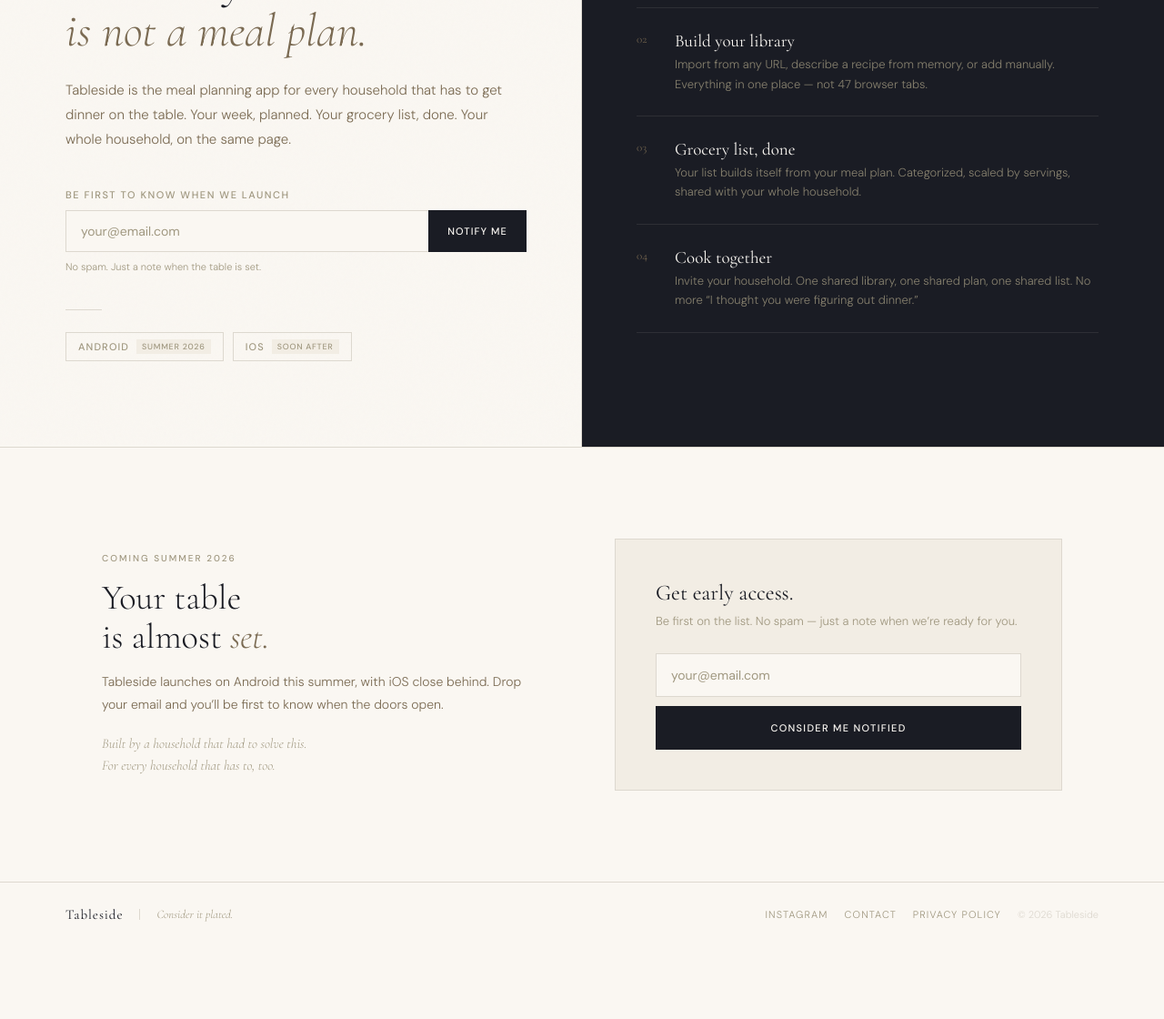
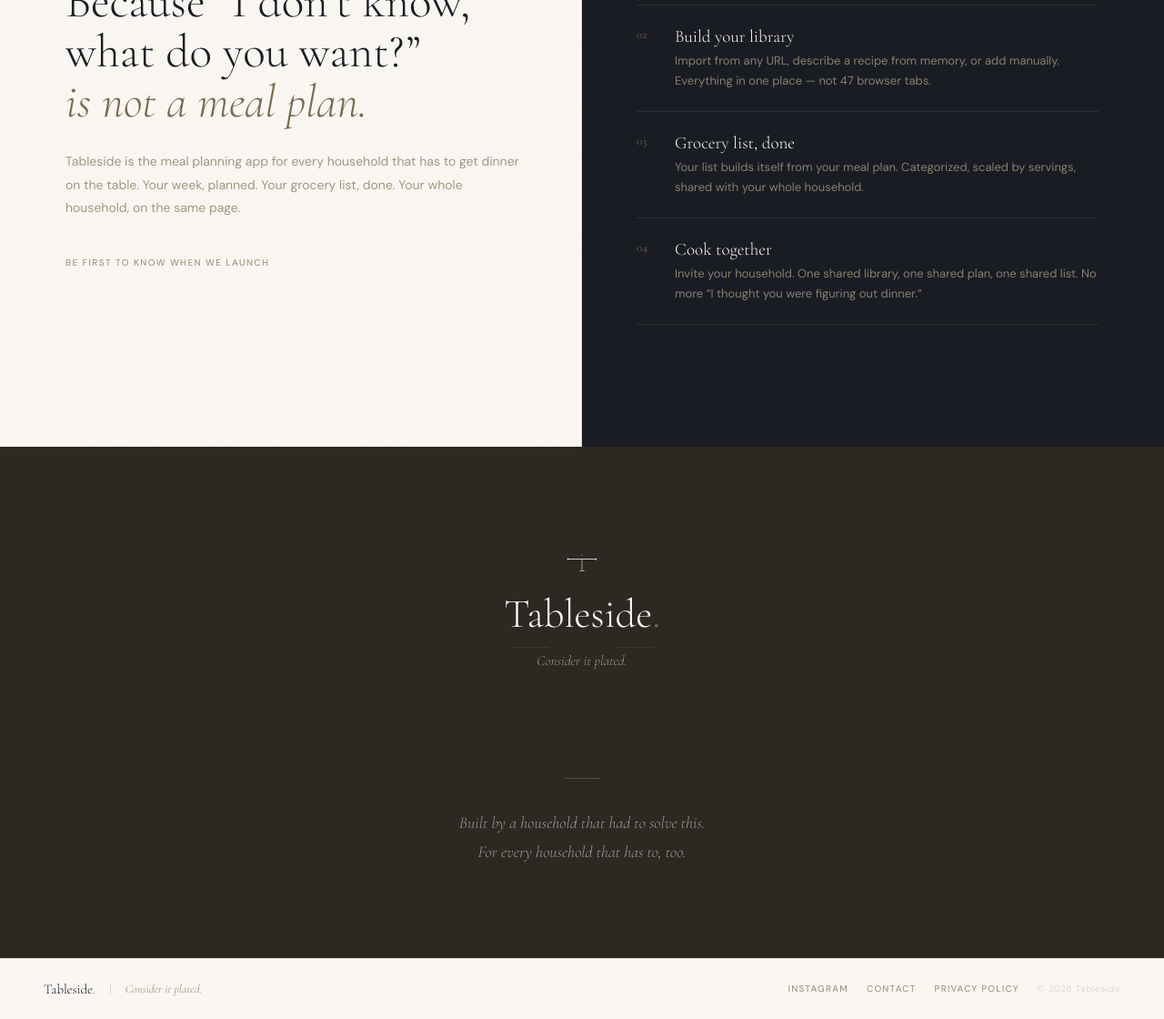
Before and after one commit to stephanierella1/tableside-landing, a plain HTML site: page index.html in a window 1280 px wide. Shown: the part 311-1431 px from the top of the page at 91% size. Before the commit the page ends 1351 px from the top, so only its background shows below. Drawn offline with nearby package versions, Linux system fonts and the light colour scheme.

Commit message:
Update index.html

```diff
--- a/index.html
+++ b/index.html
@@ -10,13 +10,14 @@
   <meta property="og:url" content="https://jointableside.app" />
   <link rel="preconnect" href="https://fonts.googleapis.com" />
   <link rel="preconnect" href="https://fonts.gstatic.com" crossorigin />
-  <link href="https://fonts.googleapis.com/css2?family=Cormorant+Garamond:ital,wght@0,300;0,400;0,600;1,300;1,400&family=DM+Sans:wght@300;400;500&display=swap" rel="stylesheet" />
+  <link href="https://fonts.googleapis.com/css2?family=Cormorant+Garamond:ital,wght@0,300;0,400;1,300;1,400&family=DM+Sans:wght@400;500&display=swap" rel="stylesheet" />
   <style>
     *, *::before, *::after { box-sizing: border-box; margin: 0; padding: 0; }
 
     :root {
       --ink:     #1A1C24;
       --linen:   #FAF7F2;
+      --walnut:  #2C2822;
       --stone:   #A09880;
       --wood:    #7A6A52;
       --border:  #DDD8CF;
@@ -29,7 +30,7 @@
       background: var(--linen);
       color: var(--ink);
       font-family: 'DM Sans', sans-serif;
-      font-weight: 300;
+      font-weight: 400;
       overflow-x: hidden;
       width: 100%;
     }
@@ -49,25 +50,36 @@
 
     /* ── NAV ── */
     nav {
-      padding: 24px 48px;
+      padding: 20px 48px;
       display: flex;
       align-items: center;
       justify-content: space-between;
       border-bottom: 1px solid var(--border);
-      background: rgba(250,247,242,0.9);
+      background: rgba(250,247,242,0.92);
       backdrop-filter: blur(8px);
       position: sticky;
       top: 0;
       z-index: 100;
     }
+    .nav-brand {
+      display: flex;
+      align-items: center;
+      gap: 10px;
+      text-decoration: none;
+    }
+    .nav-monogram {
+      width: 22px;
+      height: 22px;
+      flex-shrink: 0;
+    }
     .nav-wordmark {
       font-family: 'Cormorant Garamond', serif;
-      font-size: 22px;
-      font-weight: 400;
-      letter-spacing: 0.06em;
+      font-size: 20px;
+      font-weight: 300;
+      letter-spacing: -0.01em;
       color: var(--ink);
-      text-decoration: none;
     }
+    .nav-wordmark .period { color: var(--wood); }
     .nav-right { display: flex; align-items: center; gap: 28px; }
     .nav-tagline {
       font-family: 'Cormorant Garamond', serif;
@@ -76,9 +88,9 @@
       color: var(--stone);
     }
     .nav-ig {
-      font-size: 11px;
+      font-size: 10px;
       font-weight: 500;
-      letter-spacing: 0.12em;
+      letter-spacing: 0.14em;
       text-transform: uppercase;
       color: var(--wood);
       text-decoration: none;
@@ -92,7 +104,7 @@
     .hero {
       display: grid;
       grid-template-columns: 1fr 1fr;
-      min-height: calc(100vh - 73px);
+      min-height: calc(100vh - 63px);
       width: 100%;
     }
     .hero-left {
@@ -119,12 +131,12 @@
       top: -100px; right: -100px;
       width: 340px; height: 340px;
       border-radius: 50%;
-      background: radial-gradient(circle, rgba(122,106,82,0.1) 0%, transparent 70%);
+      background: radial-gradient(circle, rgba(122,106,82,0.08) 0%, transparent 70%);
       pointer-events: none;
     }
 
     .eyebrow {
-      font-size: 11px;
+      font-size: 10px;
       font-weight: 500;
       letter-spacing: 0.18em;
       text-transform: uppercase;
@@ -135,7 +147,7 @@
     }
     .hero-headline {
       font-family: 'Cormorant Garamond', serif;
-      font-size: clamp(36px, 4vw, 60px);
+      font-size: clamp(36px, 4vw, 58px);
       font-weight: 300;
       line-height: 1.08;
       margin-bottom: 24px;
@@ -144,113 +156,45 @@
     }
     .hero-headline em { font-style: italic; color: var(--wood); }
     .hero-body {
-      font-size: 15px;
-      line-height: 1.8;
-      color: var(--wood);
+      font-size: 14px;
+      line-height: 1.85;
+      color: var(--stone);
       margin-bottom: 40px;
       opacity: 0;
       animation: fadeUp 0.7s 0.4s forwards;
     }
 
-    .email-block { opacity: 0; animation: fadeUp 0.7s 0.55s forwards; }
+    /* Beehiiv form wrapper */
+    .email-block {
+      opacity: 0;
+      animation: fadeUp 0.7s 0.55s forwards;
+    }
     .email-label {
       display: block;
-      font-size: 11px;
+      font-size: 10px;
       font-weight: 500;
       letter-spacing: 0.14em;
       text-transform: uppercase;
       color: var(--stone);
-      margin-bottom: 10px;
-    }
-    .email-row { display: flex; }
-    .email-input {
-      flex: 1;
-      min-width: 0;
-      height: 46px;
-      padding: 0 16px;
-      font-family: 'DM Sans', sans-serif;
-      font-size: 14px;
-      color: var(--ink);
-      background: var(--linen);
-      border: 1px solid var(--border);
-      border-right: none;
-      outline: none;
-      transition: border-color 0.2s;
-    }
-    .email-input::placeholder { color: var(--stone); }
-    .email-input:focus { border-color: var(--wood); }
-    .email-btn {
-      height: 46px;
-      padding: 0 20px;
-      background: var(--ink);
-      color: var(--linen);
-      font-family: 'DM Sans', sans-serif;
-      font-size: 11px;
-      font-weight: 500;
-      letter-spacing: 0.1em;
-      text-transform: uppercase;
-      border: 1px solid var(--ink);
-      cursor: pointer;
-      white-space: nowrap;
-      transition: background 0.2s;
-    }
-    .email-btn:hover { background: var(--wood); border-color: var(--wood); }
-    .email-fine { font-size: 11px; color: var(--stone); margin-top: 9px; }
-    .email-success {
-      display: none;
-      font-family: 'Cormorant Garamond', serif;
-      font-size: 17px;
-      font-style: italic;
-      color: var(--wood);
-      margin-top: 10px;
+      margin-bottom: 12px;
     }
 
-    .hero-divider {
-      width: 40px; height: 1px;
-      background: var(--border);
-      margin: 40px 0 24px;
-      opacity: 0;
-      animation: fadeUp 0.7s 0.65s forwards;
-    }
-    .badges {
-      display: flex;
-      gap: 10px;
-      flex-wrap: wrap;
-      opacity: 0;
-      animation: fadeUp 0.7s 0.7s forwards;
-    }
-    .badge {
-      display: flex;
-      align-items: center;
-      gap: 8px;
-      padding: 7px 13px;
-      border: 1px solid var(--border);
-    }
-    .badge-text {
-      font-size: 11px;
-      font-weight: 500;
-      letter-spacing: 0.1em;
-      text-transform: uppercase;
-      color: var(--stone);
-    }
-    .badge-soon {
-      font-size: 9px;
-      font-weight: 500;
-      letter-spacing: 0.08em;
-      text-transform: uppercase;
-      color: var(--stone);
-      background: var(--surface);
-      padding: 2px 6px;
+    /* Override Beehiiv embed styles to match brand */
+    [data-beehiiv-form] iframe,
+    .beehiiv-embed-wrapper {
+      width: 100% !important;
     }
 
-    /* hero right */
+
+
+    /* hero right — feature list */
     .feature-list {
       list-style: none;
       opacity: 0;
       animation: fadeUp 0.7s 0.35s forwards;
     }
     .feature-item {
-      padding: 24px 0;
+      padding: 22px 0;
       border-bottom: 1px solid rgba(221,216,207,0.1);
       display: grid;
       grid-template-columns: 26px 1fr;
@@ -261,128 +205,92 @@
     .feature-num {
       font-family: 'Cormorant Garamond', serif;
       font-size: 13px;
+      font-weight: 300;
       color: var(--wood);
       padding-top: 2px;
     }
     .feature-title {
       font-family: 'Cormorant Garamond', serif;
       font-size: 19px;
-      font-weight: 400;
+      font-weight: 300;
       color: var(--linen);
-      margin-bottom: 4px;
+      margin-bottom: 5px;
     }
     .feature-desc {
       font-size: 13px;
-      line-height: 1.65;
+      line-height: 1.7;
       color: rgba(160,152,128,0.8);
     }
 
-    /* ── CTA ── */
-    .cta-section { padding: 100px 0; border-top: 1px solid var(--border); }
-    .inner { max-width: 1200px; margin: 0 auto; padding: 0 72px; }
-    .cta-layout {
-      display: grid;
-      grid-template-columns: 1fr 1fr;
-      gap: 72px;
+    /* ── CLOSING ── */
+    .closing {
+      background: var(--walnut);
+      padding: 100px 72px;
+      display: flex;
+      flex-direction: column;
       align-items: center;
+      text-align: center;
+      width: 100%;
     }
-    .section-label {
-      font-size: 10px;
-      font-weight: 500;
-      letter-spacing: 0.2em;
-      text-transform: uppercase;
-      color: var(--stone);
-      margin-bottom: 16px;
-      display: block;
+
+    /* Stacked lockup SVG inline */
+    .closing-lockup {
+      width: 280px;
+      max-width: 80vw;
+      margin-bottom: 40px;
+      opacity: 0;
+      animation: fadeUp 0.7s 0.1s forwards;
     }
-    .cta-headline {
+    .closing-lockup .cor {
       font-family: 'Cormorant Garamond', serif;
-      font-size: clamp(32px, 3vw, 50px);
       font-weight: 300;
-      line-height: 1.1;
-      margin-bottom: 16px;
     }
-    .cta-headline em { font-style: italic; color: var(--wood); }
-    .cta-body { font-size: 14px; line-height: 1.8; color: var(--wood); margin-bottom: 18px; }
-    .cta-story {
+    .closing-lockup .cor-it {
       font-family: 'Cormorant Garamond', serif;
-      font-size: 15px;
+      font-weight: 300;
       font-style: italic;
-      color: var(--stone);
-      line-height: 1.6;
     }
-    .cta-card {
-      background: var(--surface);
-      padding: 44px;
-      border: 1px solid var(--border);
+
+    .closing-divider {
+      width: 40px; height: 1px;
+      background: rgba(221,216,207,0.2);
+      margin-bottom: 32px;
+      opacity: 0;
+      animation: fadeUp 0.7s 0.2s forwards;
     }
-    .cta-card-title {
+
+    .closing-body {
       font-family: 'Cormorant Garamond', serif;
-      font-size: 24px;
-      font-weight: 400;
-      color: var(--ink);
-      margin-bottom: 7px;
-    }
-    .cta-card-sub { font-size: 13px; color: var(--stone); margin-bottom: 24px; line-height: 1.6; }
-    .cta-col { display: flex; flex-direction: column; gap: 10px; }
-    .cta-input {
-      width: 100%;
-      height: 48px;
-      padding: 0 16px;
-      font-family: 'DM Sans', sans-serif;
-      font-size: 14px;
-      color: var(--ink);
-      background: var(--linen);
-      border: 1px solid var(--border);
-      outline: none;
-      transition: border-color 0.2s;
-    }
-    .cta-input::placeholder { color: var(--stone); }
-    .cta-input:focus { border-color: var(--wood); }
-    .cta-btn {
-      width: 100%;
-      height: 48px;
-      background: var(--ink);
-      color: var(--linen);
-      font-family: 'DM Sans', sans-serif;
-      font-size: 11px;
-      font-weight: 500;
-      letter-spacing: 0.12em;
-      text-transform: uppercase;
-      border: none;
-      cursor: pointer;
-      transition: background 0.2s;
-    }
-    .cta-btn:hover { background: var(--wood); }
-    .cta-success {
-      display: none;
-      font-family: 'Cormorant Garamond', serif;
-      font-size: 18px;
+      font-size: clamp(15px, 2vw, 18px);
       font-style: italic;
-      color: var(--wood);
-      text-align: center;
-      padding: 14px 0;
-      line-height: 1.5;
+      font-weight: 300;
+      color: rgba(250,247,242,0.55);
+      line-height: 1.8;
+      max-width: 480px;
+      opacity: 0;
+      animation: fadeUp 0.7s 0.3s forwards;
     }
 
     /* ── FOOTER ── */
     footer {
       border-top: 1px solid var(--border);
-      padding: 26px 72px;
+      padding: 24px 48px;
       display: flex;
       align-items: center;
       justify-content: space-between;
       flex-wrap: wrap;
       gap: 14px;
+      background: var(--linen);
     }
-    .footer-left { display: flex; align-items: center; gap: 18px; }
+    .footer-left { display: flex; align-items: center; gap: 16px; }
     .footer-wordmark {
       font-family: 'Cormorant Garamond', serif;
       font-size: 15px;
-      font-weight: 400;
-      letter-spacing: 0.06em;
+      font-weight: 300;
+      letter-spacing: -0.01em;
       color: var(--ink);
     }
+    .footer-wordmark .period { color: var(--wood); }
     .footer-sep { width: 1px; height: 12px; background: var(--border); }
     .footer-tagline {
       font-family: 'Cormorant Garamond', serif;
@@ -390,17 +298,18 @@
       font-style: italic;
       color: var(--stone);
     }
-    .footer-right { display: flex; align-items: center; gap: 18px; flex-wrap: wrap; }
+    .footer-right { display: flex; align-items: center; gap: 20px; flex-wrap: wrap; }
     .footer-link {
-      font-size: 11px;
-      letter-spacing: 0.1em;
+      font-size: 10px;
+      font-weight: 500;
+      letter-spacing: 0.12em;
       text-transform: uppercase;
       color: var(--stone);
       text-decoration: none;
       transition: color 0.2s;
     }
     .footer-link:hover { color: var(--ink); }
-    .footer-copy { font-size: 11px; color: var(--border); }
+    .footer-copy { font-size: 10px; color: var(--border); letter-spacing: 0.06em; }
 
     /* ── ANIMATIONS ── */
     @keyframes fadeUp {
@@ -417,18 +326,11 @@
       .hero-left { padding: 56px 24px; border-right: none; border-bottom: 1px solid var(--border); }
       .hero-right { padding: 56px 24px; }
 
-      .inner { padding: 0 24px; }
-
-      .cta-section { padding: 72px 0; }
-      .cta-layout { grid-template-columns: 1fr; gap: 48px; }
+      .closing { padding: 72px 24px; }
 
       footer { padding: 24px; justify-content: center; text-align: center; }
-    }
-
-    @media (max-width: 540px) {
-      .email-row { flex-direction: column; }
-      .email-input { border-right: 1px solid var(--border); border-bottom: none; }
-      .email-btn { height: 44px; }
+      .footer-left { justify-content: center; }
+      .footer-right { justify-content: center; }
     }
   </style>
 </head>
@@ -436,7 +338,18 @@
 <div class="page">
 
   <nav>
-    <a href="/" class="nav-wordmark">Tableside</a>
+    <a href="/" class="nav-brand">
+      <!-- Monogram mark -->
+      <svg class="nav-monogram" viewBox="0 0 200 200" xmlns="http://www.w3.org/2000/svg" aria-hidden="true">
+        <rect x="18" y="82" width="164" height="4" fill="#1A1C24"/>
+        <rect x="18" y="78" width="3" height="14" fill="#1A1C24"/>
+        <rect x="179" y="78" width="3" height="14" fill="#1A1C24"/>
+        <rect x="98.5" y="86" width="3" height="64" fill="#1A1C24"/>
+        <rect x="86" y="150" width="28" height="3" fill="#1A1C24"/>
+        <circle cx="100" cy="62" r="4" fill="#7A6A52"/>
+      </svg>
+      <span class="nav-wordmark">Tableside<span class="period">.</span></span>
+    </a>
     <div class="nav-right">
       <span class="nav-tagline">Consider it plated.</span>
       <a href="https://instagram.com/tableside_app" target="_blank" rel="noopener" class="nav-ig">@tableside_app</a>
@@ -457,20 +370,11 @@
         <p class="hero-body">Tableside is the meal planning app for every household that has to get dinner on the table. Your week, planned. Your grocery list, done. Your whole household, on the same page.</p>
 
         <div class="email-block">
-          <label class="email-label" for="hero-email">Be first to know when we launch</label>
-          <div class="email-row">
-            <input type="email" id="hero-email" class="email-input" placeholder="your@email.com" autocomplete="email" />
-            <button class="email-btn" onclick="handleHero()">Notify me</button>
-          </div>
-          <p class="email-fine">No spam. Just a note when the table is set.</p>
-          <p class="email-success" id="hero-success">Your table is almost set. We&rsquo;ll be in touch.</p>
+          <span class="email-label">Be first to know when we launch</span>
+          <script async src="https://subscribe-forms.beehiiv.com/v3/loader.js" data-beehiiv-form="14cb9dae-9286-49c0-997a-4176cca4bb17"></script>
         </div>
 
-        <div class="hero-divider"></div>
-        <div class="badges">
-          <div class="badge"><span class="badge-text">Android</span><span class="badge-soon">Summer 2026</span></div>
-          <div class="badge"><span class="badge-text">iOS</span><span class="badge-soon">Soon after</span></div>
-        </div>
+
       </div>
 
       <div class="hero-right">
@@ -507,36 +411,53 @@
       </div>
     </section>
 
-    <!-- CTA -->
-    <div class="section-wrap">
-      <section class="cta-section">
-        <div class="inner">
-          <div class="cta-layout">
-            <div>
-              <span class="section-label">Coming Summer 2026</span>
-              <h2 class="cta-headline">Your table<br>is almost <em>set.</em></h2>
-              <p class="cta-body">Tableside launches on Android this summer, with iOS close behind. Drop your email and you&rsquo;ll be first to know when the doors open.</p>
-              <p class="cta-story">Built by a household that had to solve this.<br>For every household that has to, too.</p>
-            </div>
-            <div class="cta-card">
-              <h3 class="cta-card-title">Get early access.</h3>
-              <p class="cta-card-sub">Be first on the list. No spam &mdash; just a note when we&rsquo;re ready for you.</p>
-              <div class="cta-col" id="cta-form">
-                <input type="email" id="cta-email" class="cta-input" placeholder="your@email.com" autocomplete="email" />
-                <button class="cta-btn" onclick="handleCta()">Consider me notified</button>
-              </div>
-              <p class="cta-success" id="cta-success">Your table is almost set.<br>We&rsquo;ll be in touch.</p>
-            </div>
-          </div>
-        </div>
-      </section>
-    </div>
+    <!-- CLOSING -->
+    <section class="closing">
+      <!-- Stacked lockup: monogram + wordmark + tagline -->
+      <svg class="closing-lockup" viewBox="0 0 400 320" xmlns="http://www.w3.org/2000/svg" aria-label="Tableside. Consider it plated.">
+        <!-- Monogram centered at top -->
+        <g transform="translate(172, 10) scale(0.28)">
+          <rect x="18" y="82" width="164" height="4" fill="#FAF7F2"/>
+          <rect x="18" y="78" width="3" height="14" fill="#FAF7F2"/>
+          <rect x="179" y="78" width="3" height="14" fill="#FAF7F2"/>
+          <rect x="98.5" y="86" width="3" height="64" fill="#FAF7F2"/>
+          <rect x="86" y="150" width="28" height="3" fill="#FAF7F2"/>
+          <circle cx="100" cy="62" r="4" fill="#7A6A52"/>
+        </g>
+        <!-- Wordmark -->
+        <text x="200" y="140"
+          font-family="'Cormorant Garamond', Garamond, serif"
+          font-size="64"
+          font-weight="300"
+          fill="#FAF7F2"
+          text-anchor="middle"
+          letter-spacing="-0.3">Tableside<tspan fill="#7A6A52">.</tspan></text>
+        <!-- Flanking rules -->
+        <line x1="88" y1="172" x2="148" y2="172" stroke="rgba(122,106,82,0.35)" stroke-width="1"/>
+        <line x1="252" y1="172" x2="312" y2="172" stroke="rgba(122,106,82,0.35)" stroke-width="1"/>
+        <!-- Tagline -->
+        <text x="200" y="200"
+          font-family="'Cormorant Garamond', Garamond, serif"
+          font-size="22"
+          font-weight="300"
+          font-style="italic"
+          fill="#A09880"
+          text-anchor="middle">Consider it plated.</text>
+      </svg>
+
+      <div class="closing-divider"></div>
+
+      <p class="closing-body">
+        Built by a household that had to solve this.<br>
+        For every household that has to, too.
+      </p>
+    </section>
 
   </main>
 
   <footer>
     <div class="footer-left">
-      <span class="footer-wordmark">Tableside</span>
+      <span class="footer-wordmark">Tableside<span class="period">.</span></span>
       <div class="footer-sep"></div>
       <span class="footer-tagline">Consider it plated.</span>
     </div>
@@ -549,32 +470,5 @@
   </footer>
 
 </div>
-<script>
-  function handleHero() {
-    const input = document.getElementById('hero-email');
-    const success = document.getElementById('hero-success');
-    if (!input.value || !input.value.includes('@')) {
-      input.style.borderColor = '#C62828';
-      setTimeout(() => input.style.borderColor = '', 1500);
-      return;
-    }
-    document.querySelector('.email-row').style.display = 'none';
-    document.querySelector('.email-fine').style.display = 'none';
-    success.style.display = 'block';
-  }
-
-  function handleCta() {
-    const input = document.getElementById('cta-email');
-    const form = document.getElementById('cta-form');
-    const success = document.getElementById('cta-success');
-    if (!input.value || !input.value.includes('@')) {
-      input.style.borderColor = '#C62828';
-      setTimeout(() => input.style.borderColor = '', 1500);
-      return;
-    }
-    form.style.display = 'none';
-    success.style.display = 'block';
-  }
-</script>
 </body>
 </html>
```
